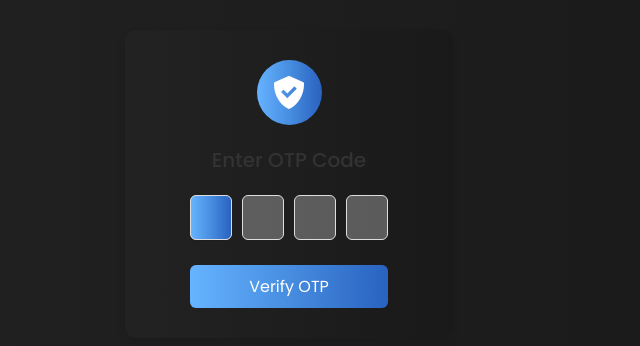
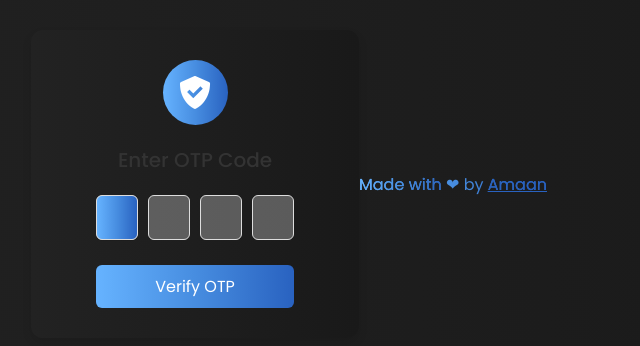
Before and after one commit to amaan-bhati/Slick-slider-jquery, a plain HTML site: page index.html in a window 1280 px wide. Shown: the part 216-562 px from the top of the page, without its empty margins (351-991 px from the left). Drawn offline with nearby package versions, Linux system fonts and the light colour scheme.

Commit message:
footer added

```diff
--- a/index.html
+++ b/index.html
@@ -26,5 +26,9 @@
         <button>Verify OTP</button>
       </form>
     </div>
+    <p class="gradient-text" style="text-align: center;">
+        <span class="gradient-text">Made with</span>
+        &#x2764;  by <a href="https://amaan-bhati.vercel.app" class="amaan">Amaan</a>
+      </p>
   </body>
 </html>
--- a/style.css
+++ b/style.css
@@ -80,3 +80,17 @@ form button.active {
 form button:hover {
     background-image: linear-gradient(to right,  #0062ff, #005bcb, #2d96ff);
 }
+.gradient-text {
+    background-image: linear-gradient(to right, #66b3ff, #478de0, #2962c0);
+    -webkit-background-clip: text;
+    background-clip: text;
+    color: transparent;
+  }
+
+  .caffeine-image {
+    width: 50px;
+    height: auto;
+  }
+  a{
+    color:  #2962c0;
+  }
```
